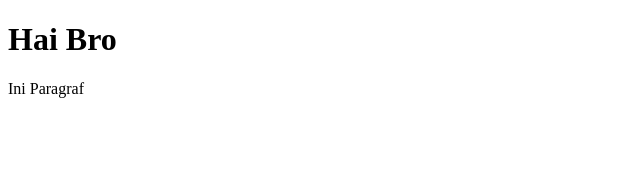
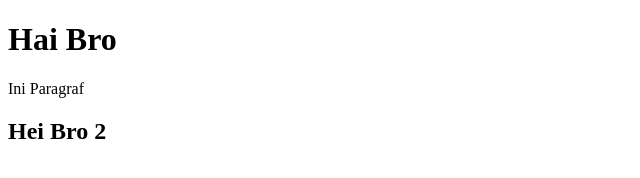
Before and after one commit to tamamorkid26/akademi7, a plain HTML site: page index.html in a window 1280 px wide. Shown: the whole page, without its empty margins (0-640 px from the left). Drawn offline with Linux system fonts and the light colour scheme.

Commit message:
tambah baris lagi

```diff
--- a/index.html
+++ b/index.html
@@ -9,5 +9,6 @@
 <body>
     <h1>Hai Bro</h1>
     <p>Ini Paragraf</p>
+    <h2>Hei Bro 2</h2>
 </body>
 </html>
```
